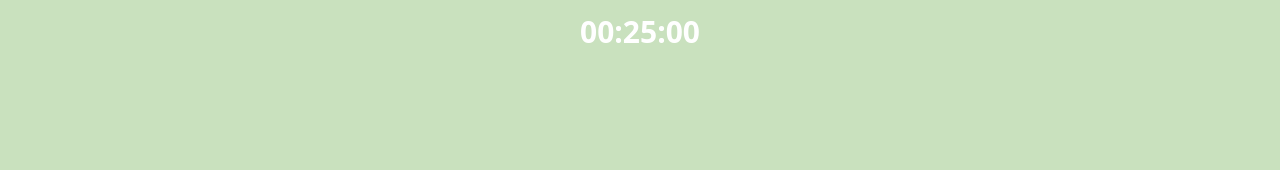
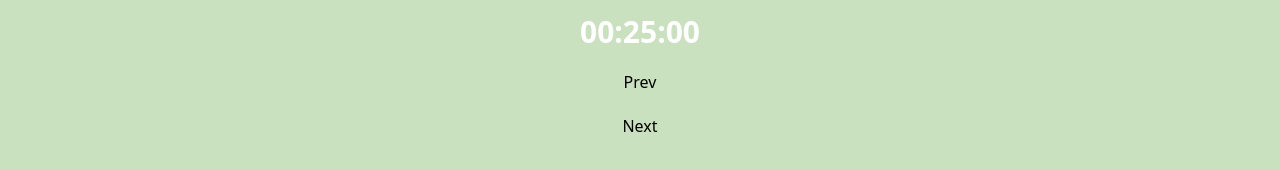
Before and after one commit to JethroNatividad/pomodoro-timer, a Next.js app: page / in a window 1280 px wide. Shown: the part 458-628 px from the top of the page. Built offline with nearby package versions, Linux system fonts and the light colour scheme.

Commit message:
Refactor next status code, add prev and next

```diff
--- a/components/PomodoroTimer.tsx
+++ b/components/PomodoroTimer.tsx
@@ -1,5 +1,5 @@
 import React, { Dispatch, SetStateAction, useEffect, useState } from 'react'
-import getFormattedTime, { calculatePercentage } from '../lib/timer'
+import getFormattedTime, { calculatePercentage, nextStatus } from '../lib/timer'
 import { AppSettings, STATUS, TIMER_STATUS } from '../types'
 import Pie from './TimerCircle'
 import ResetIcon from '../icons/reset.svg'
@@ -33,32 +33,7 @@ const PomodoroTimer = ({ appSettings, setWorkDone, workDone }: Props) => {
                 setSecondsRemaining(secondsRemaining - 1)
 
                 if (secondsRemaining === 0) {
-                    if (status === STATUS.WORK && workDone === 3) {
-                        setTimerStatus(TIMER_STATUS.PAUSED)
-                        setWorkDone(workDone + 1)
-                        setStatus(STATUS.LONG_BREAK)
-                        return setSecondsRemaining(appSettings.timers.longBreakTime * 60)
-                    }
-
-                    if (status === STATUS.WORK) {
-                        setTimerStatus(TIMER_STATUS.PAUSED)
-                        setWorkDone(workDone + 1)
-                        setStatus(STATUS.BREAK)
-                        return setSecondsRemaining(appSettings.timers.breakTime * 60)
-                    }
-
-                    if (status === STATUS.BREAK) {
-                        setTimerStatus(TIMER_STATUS.PAUSED)
-                        setStatus(STATUS.WORK)
-                        return setSecondsRemaining(appSettings.timers.workTime * 60)
-                    }
-
-                    if (status === STATUS.LONG_BREAK) {
-                        setTimerStatus(TIMER_STATUS.PAUSED)
-                        setStatus(STATUS.WORK)
-                        return setSecondsRemaining(appSettings.timers.workTime * 60)
-                    }
-
+                    nextStatus({ status, setTimerStatus, setWorkDone, setStatus, setSecondsRemaining, appSettings, workDone })
                 }
             }, 1000)
             return () => clearInterval(interval)
@@ -80,12 +55,39 @@ const PomodoroTimer = ({ appSettings, setWorkDone, workDone }: Props) => {
         setSecondsRemaining(appSettings.timers[status] * 60)
     }
 
+    const handleNext = () => {
+        nextStatus({ status, setTimerStatus, setWorkDone, setStatus, setSecondsRemaining, appSettings, workDone })
+    }
+
+    const handlePrevious = () => {
+        if (status === STATUS.WORK) {
+            setTimerStatus(TIMER_STATUS.PAUSED)
+            setStatus(STATUS.BREAK)
+            return setSecondsRemaining(appSettings.timers.breakTime * 60)
+        }
+
+        if (status === STATUS.BREAK) {
+            setTimerStatus(TIMER_STATUS.PAUSED)
+            setStatus(STATUS.WORK)
+            return setSecondsRemaining(appSettings.timers.workTime * 60)
+        }
+
+        if (status === STATUS.LONG_BREAK) {
+            setTimerStatus(TIMER_STATUS.PAUSED)
+            setStatus(STATUS.WORK)
+            return setSecondsRemaining(appSettings.timers.workTime * 60)
+        }
+    }
+
     return (
 
         <div className='flex flex-col mt-10 items-center justify-center space-y-5'>
             <h1 className='text-xl font-semibold text-white'>{getStatusText(status)}</h1>
             <Pie percentage={calculatePercentage(secondsRemaining, appSettings.timers[status] * 60)} handleStart={handleStart} handlePause={handlePause} timerStatus={timerStatus} />
             <h1 className='text-3xl font-semibold text-white'>{getFormattedTime(secondsRemaining)}</h1>
+            <p onClick={handlePrevious}>Prev</p>
+            <p onClick={handleNext}>Next</p>
+
             <div onClick={handleReset} className={`${timerStatus === TIMER_STATUS.PAUSED && calculatePercentage(secondsRemaining, appSettings.timers[status] * 60) !== 100 ? 'opacity-100' : 'opacity-0'} hover:animate-spin cursor-pointer transition-all ease-in-out duration-500 flex  items-center justify-center absolute bottom-10`}>
                 <Image src={ResetIcon} objectFit="contain" className="invert" height={30} width={30} />
             </div>
```
